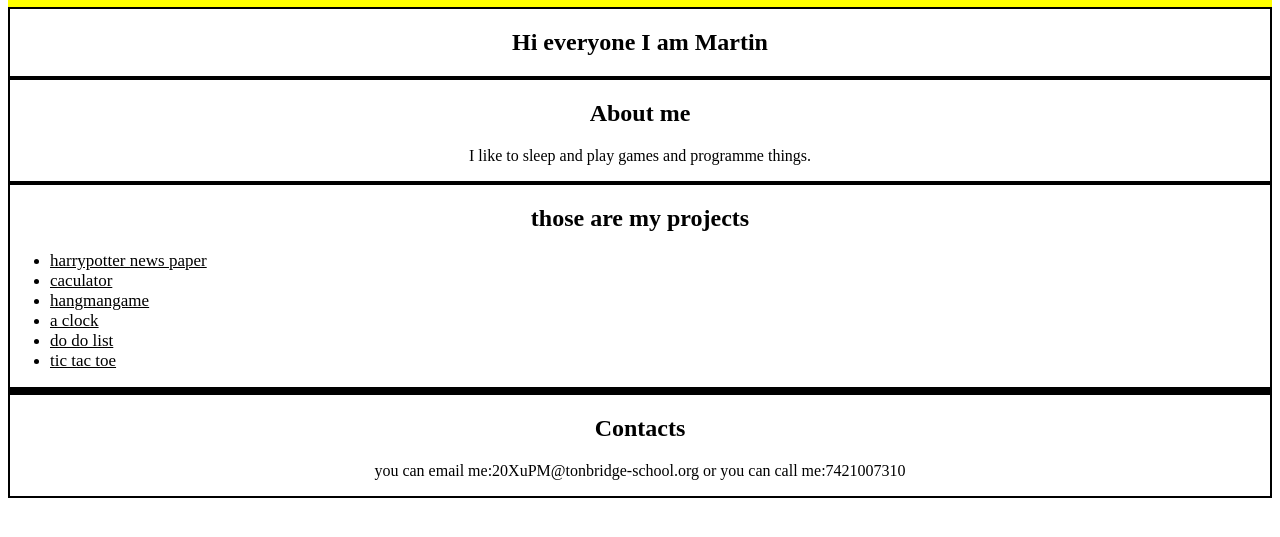
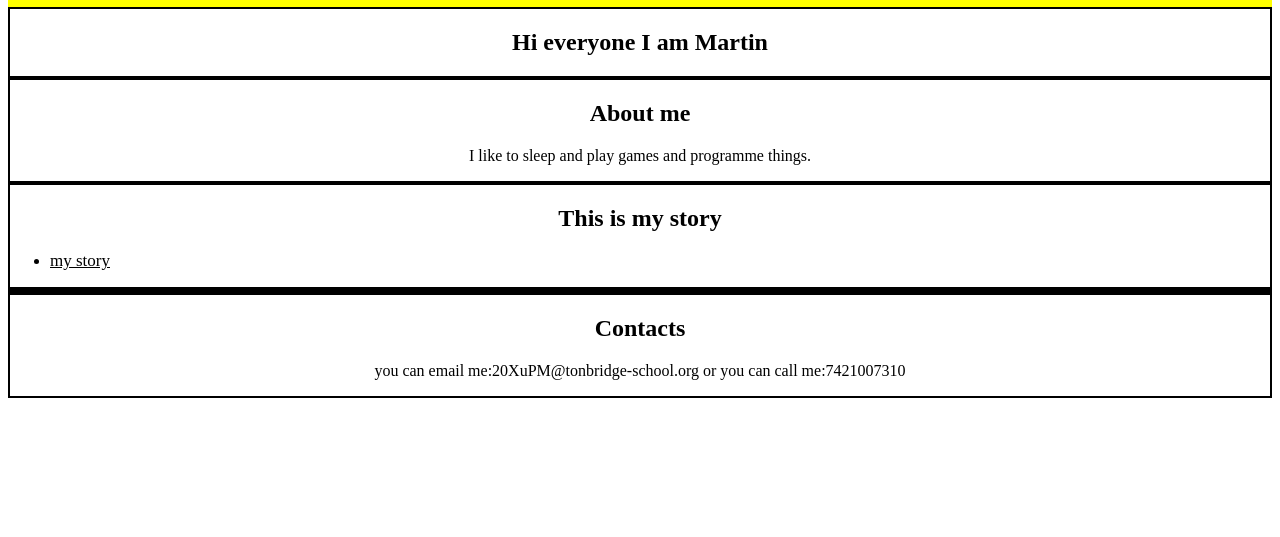
Before and after one commit to MartinXu6/Martin-Website, a plain HTML site: page index.html in a window 1280 px wide. Shown: the part 101-638 px from the top of the page. Drawn offline with Linux system fonts and the light colour scheme.

Commit message:
Add files via upload

```diff
--- a/index.html
+++ b/index.html
@@ -74,14 +74,9 @@ li{
 	<p>I like to sleep and play games and programme things.</p>
 	</section>
 	<section id="projects">
-	<h2>those are my projects</h2>
+	<h2>This is my story</h2>
 	<ul>
-	<li><a href="hp.html">harrypotter news paper</a></li>
-	<li><a href="caculator.html">caculator</a></li>
-	<li><a href="hangmangame.html">hangmangame</a></li>
-	<li><a href="index1.html">a clock</a></li>
-	<li><a href="dodolist.html">do do list</a></li>
-	<li><a href="tictactoe.html">tic tac toe</a></li>
+	<li><a href="hp.html">my story	</a></li>
 	</ul>
 	</section>
 	<section id="stuff">
```
